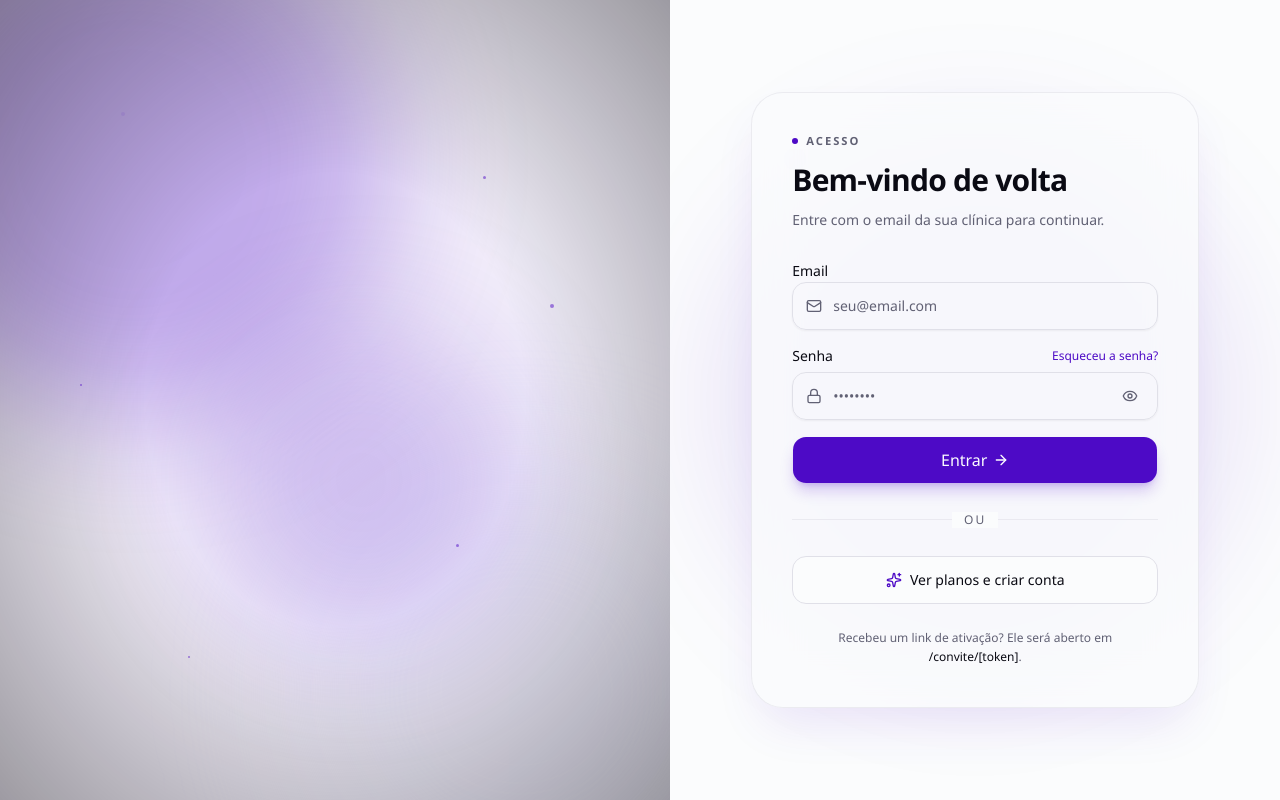
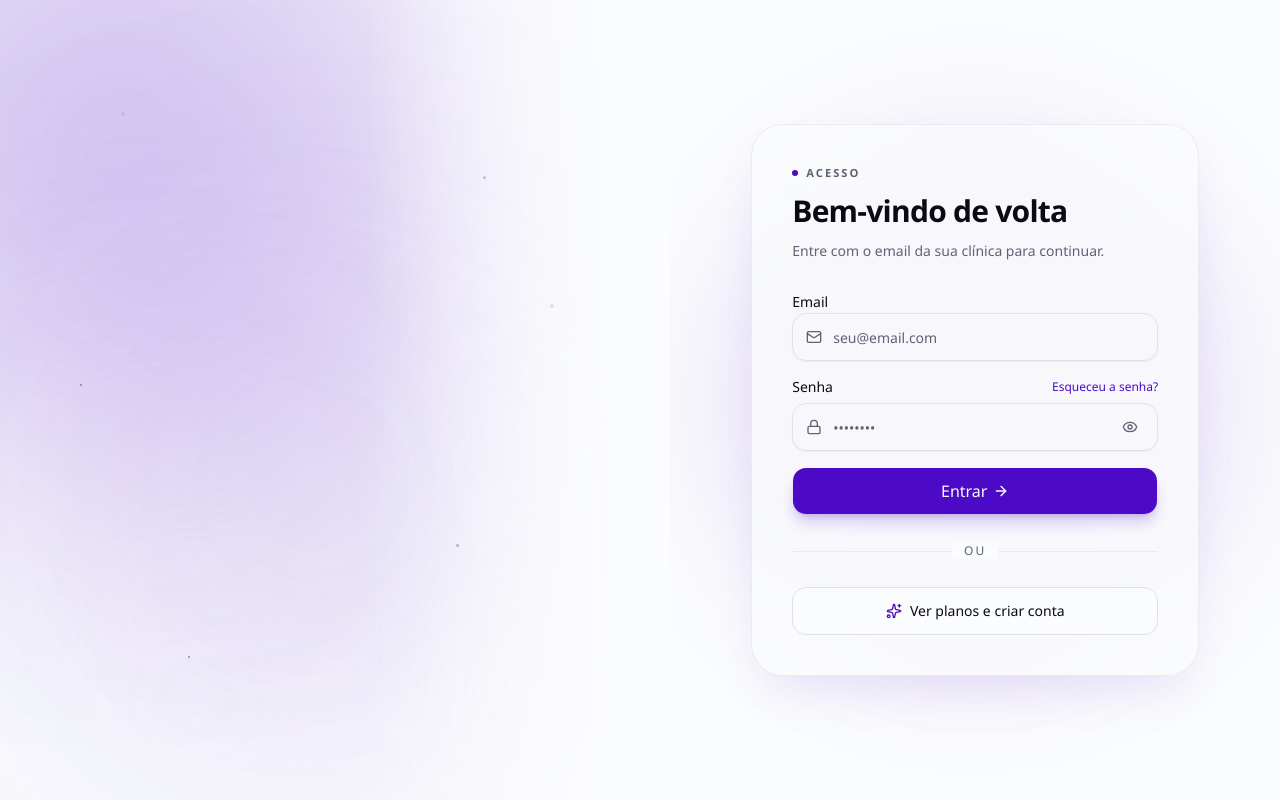
Before and after one commit to NieXFS/RecepsERP, a Next.js app: page /login in a window 1280 px wide. Built offline with nearby package versions, Linux system fonts and the light colour scheme.

Commit message:
Mudancas

```diff
--- a/src/app/(marketing)/atendentes-ia/page.tsx
+++ b/src/app/(marketing)/atendentes-ia/page.tsx
@@ -151,9 +151,20 @@ export default function AtendentesIaPage() {
       <ForceLightTheme />
 
       <div className="bg-white text-[#0A0A0A]">
-        <section className="relative overflow-hidden bg-[linear-gradient(180deg,#f6f0ff_0%,#ffffff_26%,#ffffff_100%)]">
-          <div className="absolute inset-x-0 top-0 h-64 bg-[radial-gradient(circle_at_top,#c4b5fd_0%,rgba(196,181,253,0.28)_22%,rgba(255,255,255,0)_70%)]" />
-          <div className="absolute left-1/2 top-24 h-72 w-72 -translate-x-1/2 rounded-full bg-emerald-200/30 blur-3xl" />
+        <section className="relative bg-white">
+          {/* Aurora ambiente — blobs que extravasam a section e se dissolvem no branco */}
+          <div
+            aria-hidden
+            className="pointer-events-none absolute left-1/2 top-[-14rem] h-[36rem] w-[72rem] -translate-x-1/2 rounded-full bg-violet-300/25 blur-[160px]"
+          />
+          <div
+            aria-hidden
+            className="pointer-events-none absolute left-[10%] top-[6rem] h-[28rem] w-[28rem] rounded-full bg-emerald-200/25 blur-[140px]"
+          />
+          <div
+            aria-hidden
+            className="pointer-events-none absolute right-[-6rem] top-[2rem] h-[30rem] w-[30rem] rounded-full bg-fuchsia-200/20 blur-[150px]"
+          />
 
           <div className="relative mx-auto grid max-w-7xl gap-16 px-6 py-[4.5rem] md:py-24 lg:grid-cols-[1.05fr_0.95fr] lg:items-center lg:py-[7.5rem]">
             <div className="space-y-8">
@@ -207,13 +218,6 @@ export default function AtendentesIaPage() {
 
             <ScrollReveal className="lg:justify-self-end" delay={180}>
               <div className="relative mx-auto w-full max-w-[34rem]">
-                <div className="absolute -left-6 top-12 hidden rounded-full border border-emerald-200 bg-white px-4 py-2 text-sm font-medium text-emerald-700 shadow-lg lg:block">
-                  Atendente online agora
-                </div>
-                <div className="absolute -right-3 top-6 rounded-full border border-violet-200 bg-white px-4 py-2 text-sm font-medium text-violet-700 shadow-lg">
-                  Responde em segundos
-                </div>
-
                 <div className="rounded-[2rem] border border-white/80 bg-white/85 p-4 shadow-[0_30px_80px_rgba(15,23,42,0.10)] backdrop-blur">
                   <div className="rounded-[1.6rem] border border-[#EFEFEF] bg-[#fdfdfd] p-4 shadow-inner">
                     <div className="mb-4 flex items-center justify-between rounded-[1.3rem] bg-[#f5f5f7] px-4 py-3">
--- a/src/app/(marketing)/erp/page.tsx
+++ b/src/app/(marketing)/erp/page.tsx
@@ -174,10 +174,20 @@ export default function ErpLandingPage() {
       <ForceLightTheme />
 
       <div className="bg-white text-[#0A0A0A]">
-        <section className="relative overflow-x-clip bg-[linear-gradient(180deg,#f6f0ff_0%,#ffffff_22%,#ffffff_72%,#f8fffc_100%)]">
-          <div className="pointer-events-none absolute inset-x-0 top-0 h-72 bg-[radial-gradient(circle_at_top,#c4b5fd_0%,rgba(196,181,253,0.30)_18%,rgba(255,255,255,0)_72%)]" />
-          <div className="pointer-events-none absolute left-1/2 top-16 h-[28rem] w-[28rem] -translate-x-1/2 rounded-full bg-violet-200/20 blur-[110px]" />
-          <div className="pointer-events-none absolute left-1/2 top-52 h-[24rem] w-[26rem] -translate-x-[15%] rounded-full bg-emerald-200/20 blur-[120px]" />
+        <section className="relative bg-white">
+          {/* Aurora ambiente — blobs que extravasam a section e se dissolvem no branco */}
+          <div
+            aria-hidden
+            className="pointer-events-none absolute left-1/2 top-[-14rem] h-[36rem] w-[72rem] -translate-x-1/2 rounded-full bg-violet-300/22 blur-[160px]"
+          />
+          <div
+            aria-hidden
+            className="pointer-events-none absolute left-[8%] top-[8rem] h-[28rem] w-[28rem] rounded-full bg-emerald-200/25 blur-[140px]"
+          />
+          <div
+            aria-hidden
+            className="pointer-events-none absolute right-[-6rem] top-[1rem] h-[30rem] w-[30rem] rounded-full bg-violet-200/22 blur-[150px]"
+          />
 
           <div className="relative mx-auto grid max-w-7xl gap-14 px-6 py-[5rem] md:py-24 lg:grid-cols-[minmax(0,1fr)_minmax(32rem,36rem)] lg:items-center lg:gap-24 lg:py-[8rem]">
             <div className="max-w-[42rem] space-y-8">
--- a/src/components/auth/login-brand-panel.tsx
+++ b/src/components/auth/login-brand-panel.tsx
@@ -40,19 +40,28 @@ const TWINKLES: Array<{ top: string; left: string; size: string; delay: string }
  */
 export function LoginBrandPanel() {
   return (
-    <aside className="relative isolate hidden overflow-hidden lg:flex lg:flex-col lg:justify-between lg:p-12 xl:p-14">
-      <div aria-hidden="true" className="pointer-events-none absolute inset-0 -z-10">
-        <div className="absolute inset-0 bg-primary/5" />
-        <div className="animate-aurora-pan absolute -left-24 top-[-10%] h-[520px] w-[520px] rounded-full bg-primary/30 blur-3xl" />
+    <aside className="relative isolate hidden bg-background lg:flex lg:flex-col lg:justify-between lg:p-12 xl:p-14">
+      <div
+        aria-hidden="true"
+        className="pointer-events-none absolute inset-0 -z-10 overflow-hidden"
+        style={{
+          maskImage:
+            "linear-gradient(to right, black 0%, black 55%, transparent 92%)",
+          WebkitMaskImage:
+            "linear-gradient(to right, black 0%, black 55%, transparent 92%)",
+        }}
+      >
         <div
-          className="animate-aurora-pan absolute -right-20 bottom-[-15%] h-[460px] w-[460px] rounded-full bg-accent/40 blur-3xl"
+          className="animate-aurora-pan absolute -left-40 top-[-18%] h-[640px] w-[640px] rounded-full bg-primary/25 blur-[140px]"
+        />
+        <div
+          className="animate-aurora-pan absolute -left-16 bottom-[-20%] h-[520px] w-[520px] rounded-full bg-accent/30 blur-[150px]"
           style={{ animationDelay: "3s", animationDuration: "22s" }}
         />
         <div
-          className="animate-aurora-pan absolute left-[30%] top-[40%] h-[320px] w-[320px] rounded-full bg-ring/20 blur-3xl"
+          className="animate-aurora-pan absolute left-[20%] top-[38%] h-[360px] w-[360px] rounded-full bg-ring/18 blur-[140px]"
           style={{ animationDelay: "6s", animationDuration: "26s" }}
         />
-        <div className="absolute inset-0 bg-[radial-gradient(ellipse_at_center,transparent_40%,oklch(0_0_0/0.35)_100%)] dark:bg-[radial-gradient(ellipse_at_center,transparent_40%,oklch(0_0_0/0.65)_100%)]" />
         {TWINKLES.map((t, i) => (
           <span
             key={i}
--- a/src/components/auth/login-form.tsx
+++ b/src/components/auth/login-form.tsx
@@ -203,9 +203,7 @@ export function LoginForm({
         <span>Ver planos e criar conta</span>
       </Link>
 
-      <p className="mt-6 text-center text-xs leading-relaxed text-muted-foreground">
-        Recebeu um link de ativação? Ele será aberto em{" "}
-        <span className="font-medium text-foreground">/convite/[token]</span>.
+      <p>
       </p>
     </div>
   );
--- a/src/components/billing/plan-card.tsx
+++ b/src/components/billing/plan-card.tsx
@@ -69,7 +69,7 @@ function renderPlanIcon(slug: string, className?: string) {
 export function PlanCard({ plan, isHighlighted, isLoading, onCheckout }: PlanCardProps) {
   const features = getPlanFeatureList(plan.features);
   const headingId = `plan-name-${plan.id}`;
-  const ctaLabel = plan.isFeatured ? "Começar teste grátis" : "Assinar agora";
+  const ctaLabel = plan.isFeatured ? "Começar teste grátis" : "Testar grátis";
 
   return (
     <article
--- a/src/components/marketing/combo/integration-timeline.tsx
+++ b/src/components/marketing/combo/integration-timeline.tsx
@@ -144,7 +144,7 @@ export function IntegrationTimeline() {
       <div className="mt-10 flex items-center justify-center gap-3 rounded-[1.8rem] border border-violet-100 bg-white px-6 py-4 text-center shadow-sm">
         <Calendar className="h-5 w-5 text-violet-600" />
         <p className="text-base font-semibold text-[#0A0A0A]">
-          Enquanto isso, você tava atendendo outro cliente. Ou almoçando. Ou dormindo.
+          Enquanto isso, você estava atendendo um cliente pessoalmente cliente, almoçando ou dormindo.
         </p>
       </div>
     </div>
--- a/src/components/marketing/combo/pricing-combo.tsx
+++ b/src/components/marketing/combo/pricing-combo.tsx
@@ -21,7 +21,7 @@ export function PricingCombo() {
           Preço
         </p>
         <h2 className="mt-4 text-4xl font-black tracking-[-0.04em] sm:text-5xl">
-          Menos que uma recepcionista. Faz mais que três.
+          Menos que uma recepcionista. Faz mais do que três.
         </h2>
       </div>
 
--- a/src/components/marketing/erp-dashboard-mockup.tsx
+++ b/src/components/marketing/erp-dashboard-mockup.tsx
@@ -40,15 +40,8 @@ const appointments = [
 export function ErpDashboardMockup() {
   return (
     <div className="relative mx-auto w-full max-w-[36rem]">
-      <div className="absolute left-5 top-5 z-10 hidden rounded-full border border-emerald-200 bg-white/95 px-4 py-2 text-sm font-medium text-emerald-700 shadow-lg backdrop-blur lg:block">
-        Caixa do dia fechado em 1 clique
-      </div>
-      <div className="absolute right-5 top-5 z-10 rounded-full border border-violet-200 bg-white/95 px-4 py-2 text-sm font-medium text-violet-700 shadow-lg backdrop-blur">
-        Agenda, clientes e financeiro
-      </div>
-
       <div className="rounded-[2rem] border border-white/80 bg-white/85 p-4 shadow-[0_30px_80px_rgba(15,23,42,0.10)] backdrop-blur">
-        <div className="rounded-[1.6rem] border border-[#EFEFEF] bg-[#fdfdfd] p-4 pt-20 shadow-inner lg:pt-24">
+        <div className="rounded-[1.6rem] border border-[#EFEFEF] bg-[#fdfdfd] p-4 shadow-inner">
           <div className="mb-4 flex items-center justify-between rounded-[1.3rem] bg-[#f5f5f7] px-4 py-3">
             <div className="flex items-center gap-3">
               <div className="flex h-11 w-11 items-center justify-center rounded-full bg-violet-500/15 text-violet-700">
--- a/src/components/marketing/marketing-header-actions.tsx
+++ b/src/components/marketing/marketing-header-actions.tsx
@@ -16,7 +16,7 @@ export function MarketingHeaderActions() {
         href="/assinar"
         className="inline-flex h-9 items-center justify-center rounded-lg bg-primary px-4 text-sm font-medium text-primary-foreground shadow-lg shadow-primary/20 transition-all hover:bg-primary/90"
       >
-        Assinar
+        Começar
       </Link>
     </div>
   );
```
